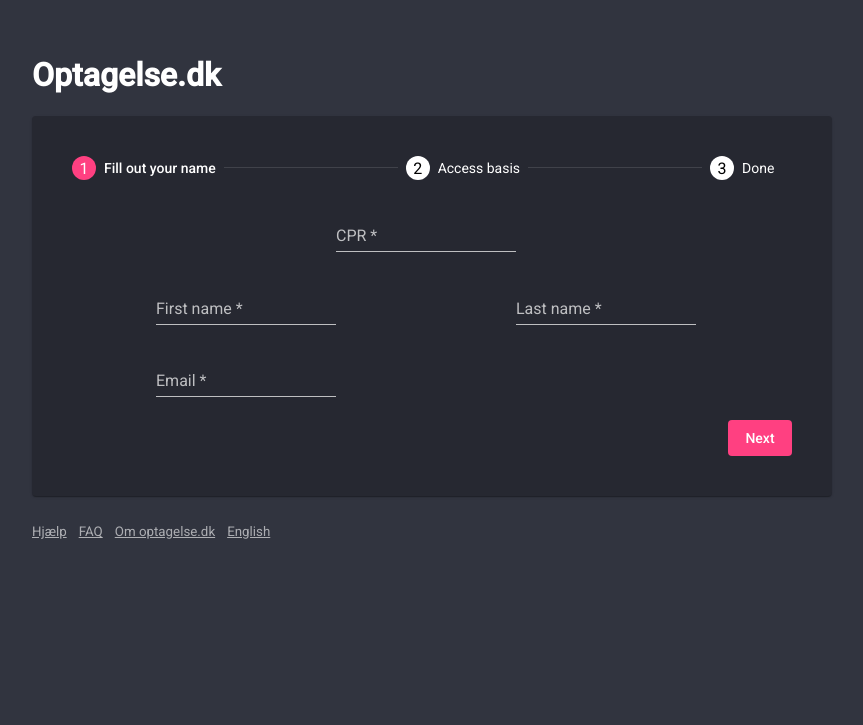
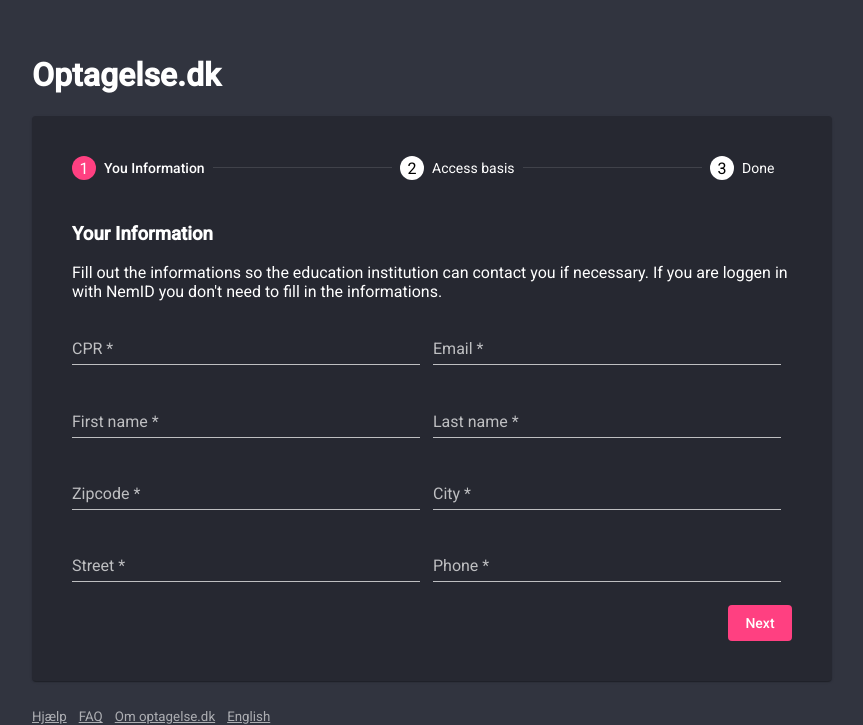
Before and after one commit to CloudProDk/ZealandStepper, an Angular app: page / in a window 1280 px wide. Shown: the part 115-840 px from the top of the page, without its empty margins (208-1071 px from the left). Before the commit the page ends 800 px from the top, so only its background shows below. Built offline with nearby package versions, Linux system fonts and the light colour scheme.

Commit message:
Finished validators and fomr fields for step 1

```diff
--- a/src/app/components/stepper/stepper.component.html
+++ b/src/app/components/stepper/stepper.component.html
@@ -2,7 +2,7 @@
   <!-- Step 1 - Personal Information start -->
   <mat-step [stepControl]="firstFormGroup">
     <form [formGroup]="firstFormGroup">
-      <ng-template matStepLabel>Fill out your name</ng-template>
+      <ng-template matStepLabel>You Information</ng-template>
       <app-personalinformation></app-personalinformation>
       <div class="formActions">
         <button mat-flat-button color="primary" matStepperNext>Next</button>
--- a/src/app/components/stepper/steps/personalinformation/personalinformation.component.html
+++ b/src/app/components/stepper/steps/personalinformation/personalinformation.component.html
@@ -1,18 +1,40 @@
-<mat-grid-list cols="2" rowHeight="5:1">
+<div class="container">
+  <h3 class="containerHeader">Your Information</h3>
+  <p class="containerText">
+    Fill out the informations so the education institution can contact you if necessary.
+    If you are loggen in with NemID you don't need to fill in the informations.
+  </p>
+</div>
+<mat-grid-list cols="4" rowHeight="2.5:1">
     <form [formGroup]="form" (ngSubmit)="next()">
-        <mat-grid-tile [colspan]="2">
+        <mat-grid-tile class="gridTile" [colspan]="2">
             <!-- CPR field -->
-                <mat-form-field>
+                <mat-form-field class="full-width">
                     <mat-label>CPR</mat-label>
                     <input matInput type="text" class="form-control" formControlName="cpr">
                     <mat-error *ngIf="form.controls.cpr.touched && !form.controls.cpr.valid">
                         CPR is <strong>required</strong>
                     </mat-error>
+                    <mat-error *ngIf="form.controls.cpr.touched && !form.controls.cpr.value?.length > 1">
+                        CPR is <strong>Wrong</strong>
+                    </mat-error>
                 </mat-form-field>
         </mat-grid-tile>
-        <mat-grid-tile>
+        <mat-grid-tile [colspan]="2">
+            <!-- Email field -->
+           <mat-form-field class="full-width">
+               <mat-label>Email</mat-label>
+               <input matInput type="text" class="form-control" formControlName="email">
+
+               <mat-error *ngIf="form.controls.email.touched && !form.controls.email.valid">
+                   Email is <strong>required</strong>
+               </mat-error>
+
+           </mat-form-field>
+       </mat-grid-tile>
+        <mat-grid-tile [colspan]="2">
              <!-- Firstname field -->
-            <mat-form-field>
+            <mat-form-field class="full-width">
                 <mat-label>First name</mat-label>
                 <input matInput type="text" class="form-control" formControlName="firstname">
 
@@ -20,11 +42,12 @@
                     First name is <strong>required</strong>
                 </mat-error>
 
+
             </mat-form-field>
         </mat-grid-tile>
-        <mat-grid-tile>
-            <!-- Last name field -->
-                <mat-form-field>
+        <mat-grid-tile class="gridTile" [colspan]="2">
+            <!-- Last Name field -->
+                <mat-form-field class="full-width">
                     <mat-label>Last name</mat-label>
                     <input matInput type="text" class="form-control" formControlName="lastname">
                     <mat-error *ngIf="form.controls.lastname.touched && !form.controls.lastname.valid">
@@ -32,17 +55,50 @@
                     </mat-error>
                 </mat-form-field>
         </mat-grid-tile>
-        <mat-grid-tile>
-             <!-- Email field -->
-            <mat-form-field>
-                <mat-label>Email</mat-label>
-                <input matInput type="text" class="form-control" formControlName="email">
+        <mat-grid-tile class="gridTile" [colspan]="2">
+            <!-- Zip -->
+                <mat-form-field class="full-width">
+                    <mat-label>Zipcode</mat-label>
+                    <input matInput type="text" class="form-control" formControlName="zip">
+                    <mat-error *ngIf="form.controls.zip.touched && !form.controls.zip.valid">
+                        Zip code is <strong>required</strong>
+                    </mat-error>
+                </mat-form-field>
+        </mat-grid-tile>
+        <mat-grid-tile [colspan]="2">
+            <!-- City field -->
+           <mat-form-field class="full-width">
+               <mat-label>City</mat-label>
+               <input matInput type="text" class="form-control" formControlName="city">
 
-                <mat-error *ngIf="form.controls.email.touched && !form.controls.email.valid">
-                    Email is <strong>required</strong>
+               <mat-error *ngIf="form.controls.city.touched && !form.controls.city.valid">
+                   City is <strong>required</strong>
+               </mat-error>
+
+           </mat-form-field>
+       </mat-grid-tile>
+        <mat-grid-tile [colspan]="2">
+             <!-- Street field -->
+            <mat-form-field class="full-width">
+                <mat-label>Street</mat-label>
+                <input matInput type="text" class="form-control" formControlName="street">
+
+                <mat-error *ngIf="form.controls.street.touched && !form.controls.street.valid">
+                    Street is <strong>required</strong>
                 </mat-error>
 
             </mat-form-field>
         </mat-grid-tile>
+        <mat-grid-tile class="gridTile" [colspan]="2">
+            <!-- Phone field -->
+                <mat-form-field class="full-width">
+                    <mat-label>Phone</mat-label>
+                    <input matInput type="text" class="form-control" formControlName="phone">
+                    <mat-error *ngIf="form.controls.phone.touched && !form.controls.phone.valid">
+                        Phone is <strong>required</strong>
+                    </mat-error>
+                </mat-form-field>
+        </mat-grid-tile>
+
     </form>
 </mat-grid-list>
--- a/src/app/components/stepper/steps/personalinformation/personalinformation.component.scss
+++ b/src/app/components/stepper/steps/personalinformation/personalinformation.component.scss
@@ -0,0 +1,7 @@
+.gridTile > ::ng-deep figure {
+    justify-content: flex-start !important;
+  }
+
+.full-width{
+    width: 100%;
+}
--- a/src/app/components/stepper/steps/personalinformation/personalinformation.component.ts
+++ b/src/app/components/stepper/steps/personalinformation/personalinformation.component.ts
@@ -15,9 +15,13 @@
 
       this.form = fb.group({
           cpr: ['', Validators.required ],
+          city: ['', Validators.required ],
           firstname: ['', Validators.required],
           lastname: ['', Validators.required],
-          email: ['', Validators.required]
+          email: ['', Validators.required],
+          zip: ['', Validators.required],
+          street: ['', Validators.required],
+          phone: ['', Validators.required],
       });
   }
   ngOnInit() {}
```
